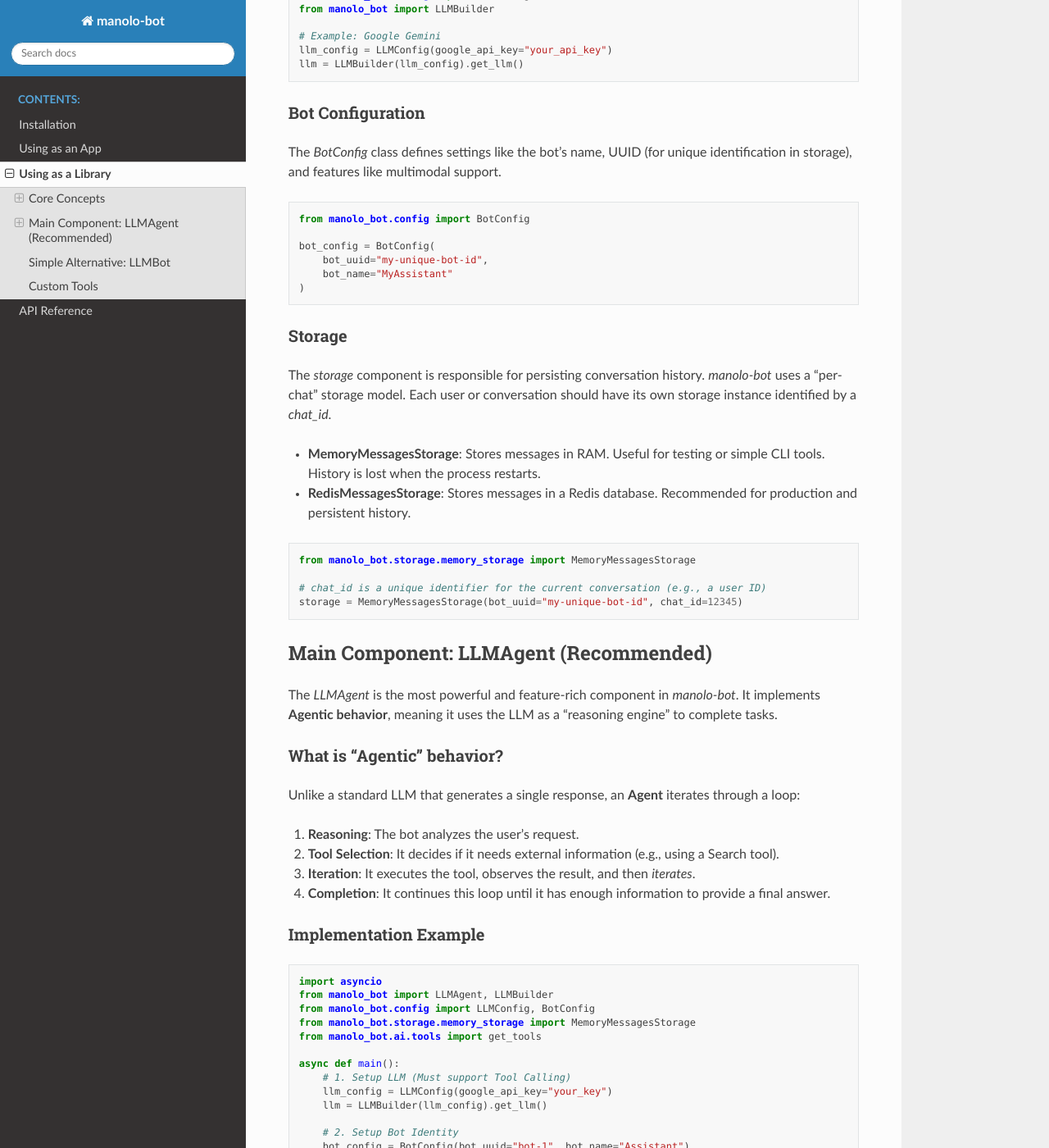
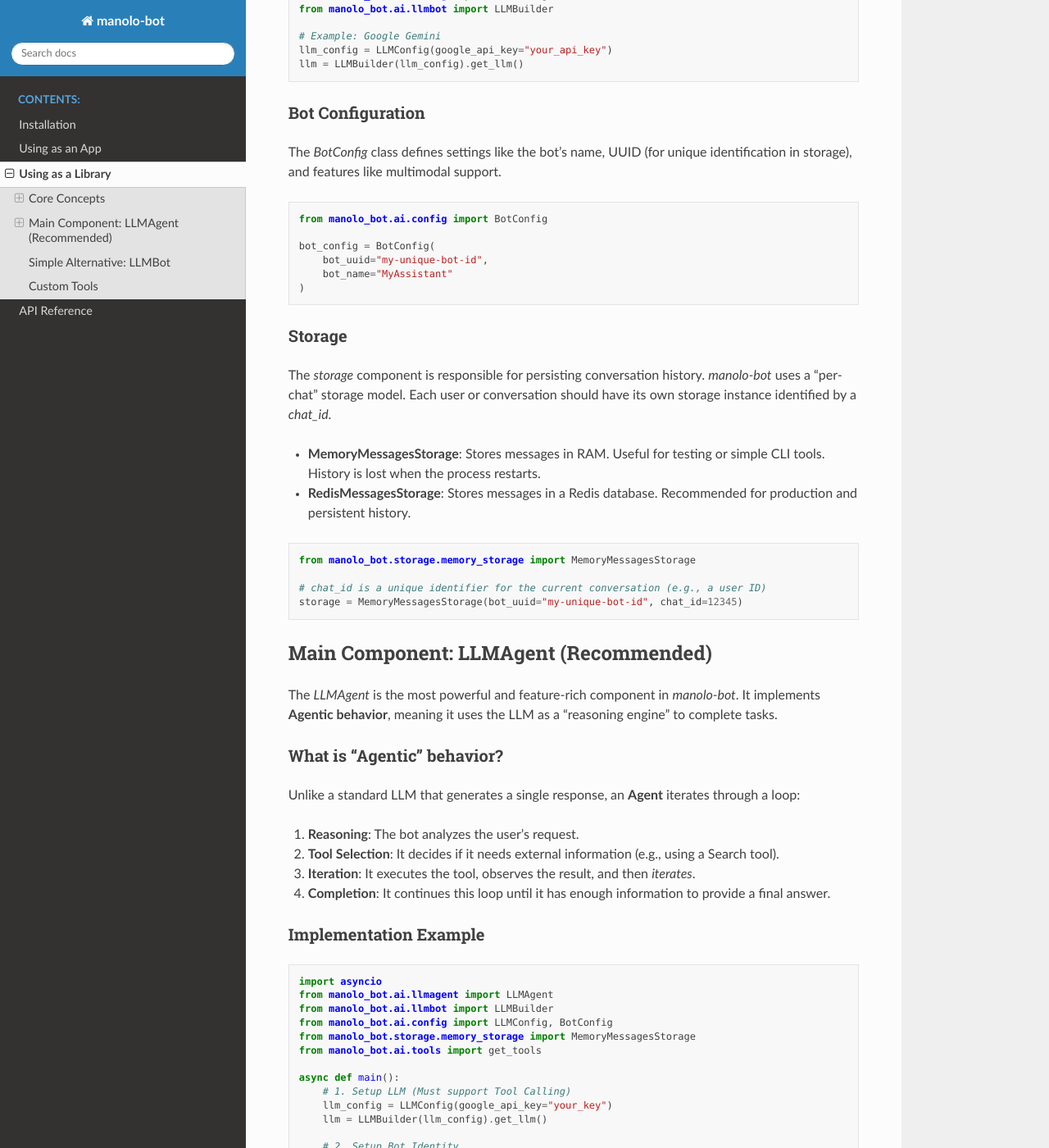
Before and after one commit to cccaballero/manolo_bot, a Sphinx documentation site: the page built from docs/source/usage_library.rst, in a window 1280 px wide and 1400 px high, scrolled down 653 px. Shown: the whole window at 82% size. Built offline with Sphinx 7.4.7 and the Read the Docs theme 3.1.0, drawn with Linux system fonts in a browser that asks for light colours; some of the changed text lies outside the part shown.

Commit message:
Refactor imports and restructure project for improved modularity; update documentation and examples accordingly

```diff
--- a/docs/source/usage_library.rst
+++ b/docs/source/usage_library.rst
@@ -20,8 +20,8 @@ The `LLMConfig` class holds all settings for the AI provider (OpenAI, Google, or
 
 .. code-block:: python
 
-   from manolo_bot.config import LLMConfig
-   from manolo_bot import LLMBuilder
+   from manolo_bot.ai.config import LLMConfig
+   from manolo_bot.ai.llmbot import LLMBuilder
 
    # Example: Google Gemini
    llm_config = LLMConfig(google_api_key="your_api_key")
@@ -34,7 +34,7 @@ The `BotConfig` class defines settings like the bot's name, UUID (for unique ide
 
 .. code-block:: python
 
-   from manolo_bot.config import BotConfig
+   from manolo_bot.ai.config import BotConfig
 
    bot_config = BotConfig(
        bot_uuid="my-unique-bot-id",
@@ -77,8 +77,9 @@ Implementation Example
 .. code-block:: python
 
    import asyncio
-   from manolo_bot import LLMAgent, LLMBuilder
-   from manolo_bot.config import LLMConfig, BotConfig
+   from manolo_bot.ai.llmagent import LLMAgent
+   from manolo_bot.ai.llmbot import LLMBuilder
+   from manolo_bot.ai.config import LLMConfig, BotConfig
    from manolo_bot.storage.memory_storage import MemoryMessagesStorage
    from manolo_bot.ai.tools import get_tools
 
@@ -125,7 +126,7 @@ The `LLMBot` is a simpler implementation designed for:
 
 .. code-block:: python
 
-   from manolo_bot import LLMBot
+   from manolo_bot.ai.llmbot import LLMBot
 
    # ... (Setup is identical to LLMAgent, but without tools)
 
@@ -148,7 +149,7 @@ To add custom tools, use the ``@tool`` decorator from ``langchain_core.tools`` a
 .. code-block:: python
 
    from langchain_core.tools import tool
-   from manolo_bot import LLMAgent
+   from manolo_bot.ai.llmagent import LLMAgent
 
    @tool
    def get_stock_price(symbol: str) -> str:
--- a/manolo_bot/__init__.py
+++ /dev/null
@@ -1,5 +0,0 @@
-from manolo_bot.ai.llmagent import LLMAgent
-from manolo_bot.ai.llmbot import LLMBot, LLMBuilder
-from manolo_bot.storage.base import BaseMessagesStorage
-
-__all__ = ["LLMBot", "LLMBuilder", "LLMAgent", "BaseMessagesStorage"]
--- a/pyproject.toml
+++ b/pyproject.toml
@@ -37,8 +37,8 @@ manolo-bot = "manolo_bot.main:main_entry"
 requires = ["setuptools>=61.0"]
 build-backend = "setuptools.build_meta"
 
-[tool.setuptools]
-packages = ["manolo_bot"]
+[tool.setuptools.packages.find]
+include = ["manolo_bot*"]
 
 [project.optional-dependencies]
 docs = [
```
Also changed, not shown: README.md (+28 -12 lines), 1 other file.
